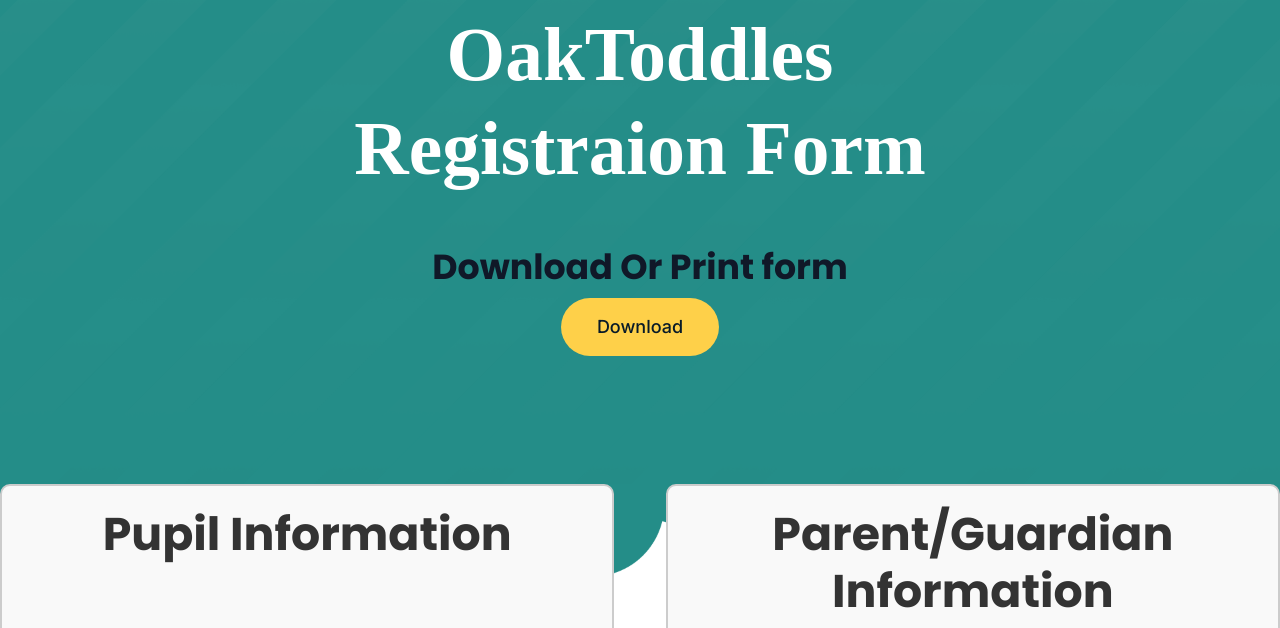
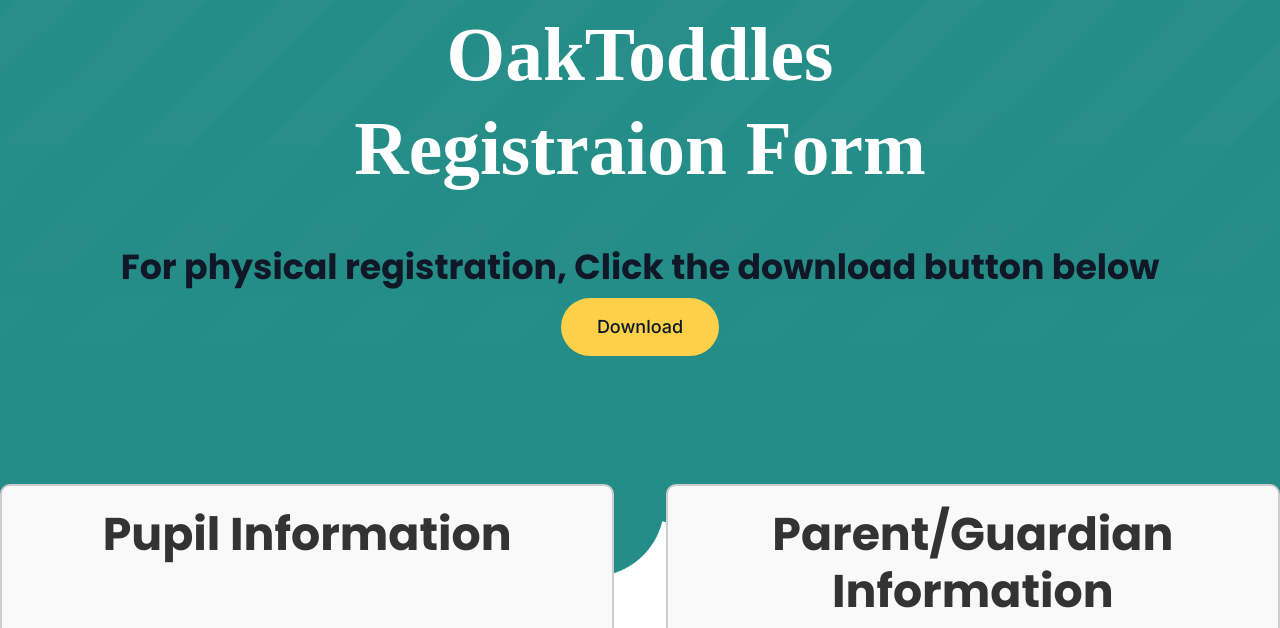
Before and after one commit to Leonard101k/OAKTODDLESACORN, a plain HTML site: page enroll.html in a window 1280 px wide. Shown: the part 142-770 px from the top of the page. Drawn offline with Linux system fonts and the light colour scheme; files whose address does not match are found by name; a web font is replaced by a local one.

Commit message:
commit "main"

```diff
--- a/enroll.html
+++ b/enroll.html
@@ -214,7 +214,7 @@
                 <!-- banner content -->
                 <div class="banner__content banner__content--style1" data-aos="zoom-in" data-aos-duration="1000">
                     <h1 class="title-font1">OakToddles Registraion Form</h1>
-                    <h3>Download Or Print form</h3>
+                    <h3>For physical registration, Click the download button below</h3>
                     <div class="header-btn">
                         <a href="assets/Downloads/Oaktoddles Acorn (Registration Form).pdf" class="trk-btn trk-btn--rounded trk-btn--primary4 trk-btn--style2" download="OakToddles Registration Form">
                             <span>Download</span>
```
